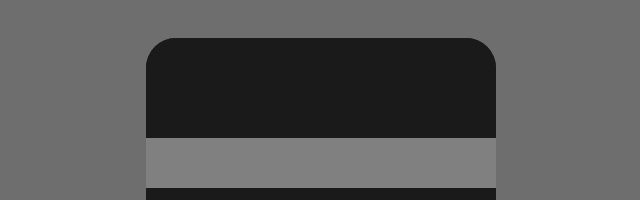
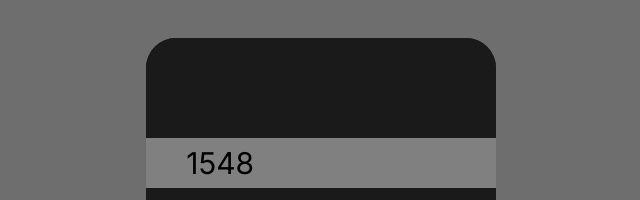
Before and after one commit to Alir3zaKazemi/simple-calculator, a plain HTML site: page html/index.html in a window 1280 px wide. Shown: the top 200 px of the page, without its empty margins (306-946 px from the left). Drawn offline with Linux system fonts and the light colour scheme.

Commit message:
showing number digits with proper css properties

```diff
--- a/html/index.html
+++ b/html/index.html
@@ -17,7 +17,7 @@
   <main>
     <div class="calculator">
       <div class="num-display">
-        <div class="digits"></div>
+        <div class="digits">1548</div>
       </div>
       <div class="buttons">
         <button class="top-operands">AC</button>
--- a/styles/styles.css
+++ b/styles/styles.css
@@ -37,6 +37,9 @@ main {
   width: 100%;
   height: 50px;
   background: gray;
+  line-height: 50px;
+  padding-left: 40px;
+  font-size: 30px;
 }
 
 .buttons {
```
